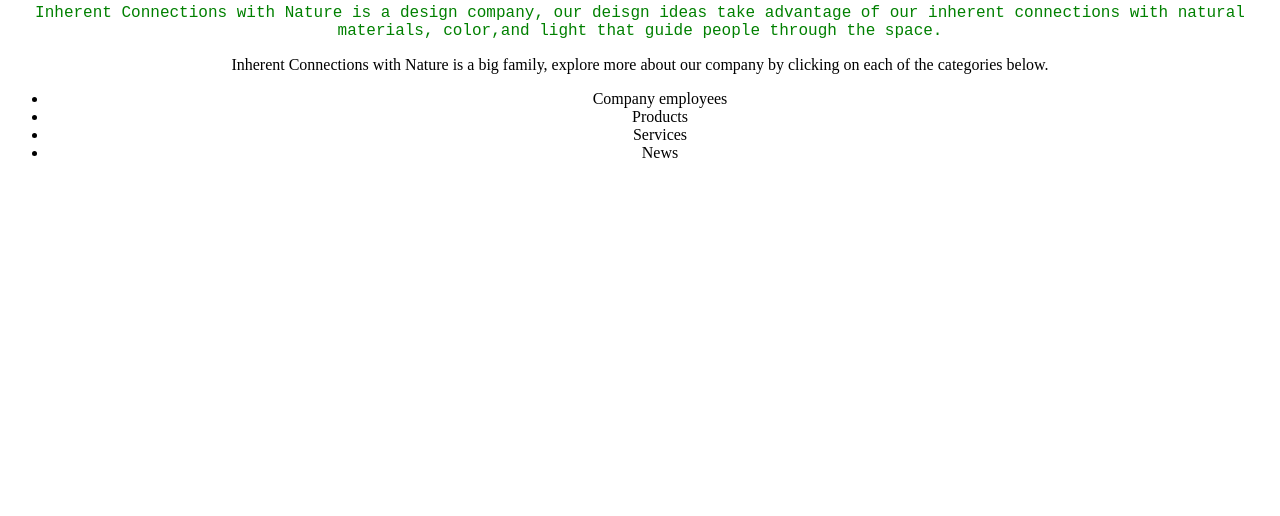
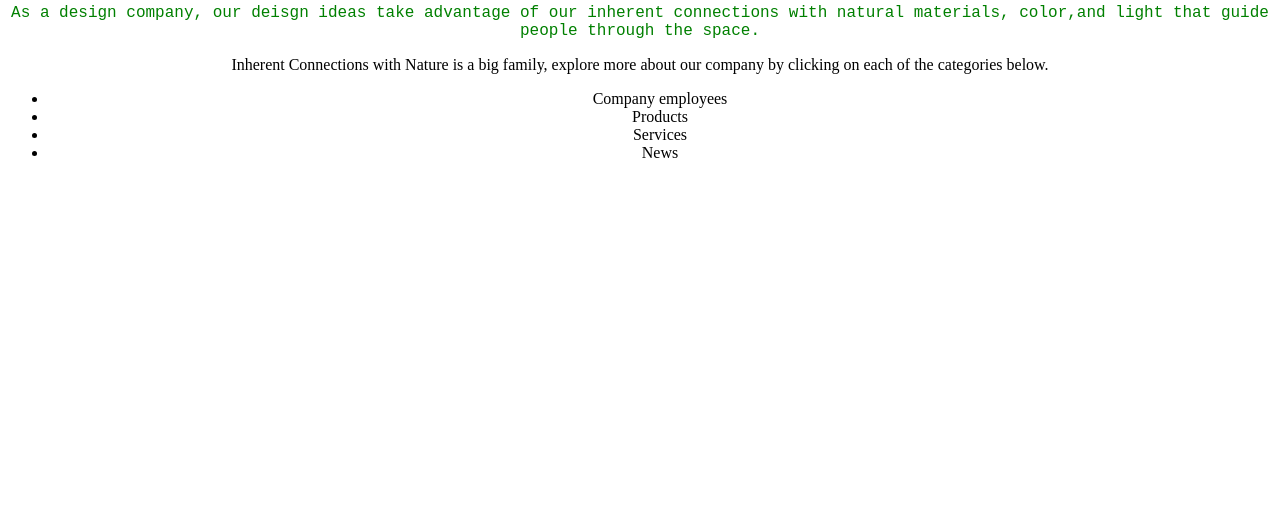
Before and after one commit to yuer6666/yuer6666.github.io, a plain HTML site: page multipage/index.html in a window 1280 px wide. Shown: the part 284-800 px from the top of the page. Drawn offline with Linux system fonts and the light colour scheme.

Commit message:
Update index.html

```diff
--- a/multipage/index.html
+++ b/multipage/index.html
@@ -8,7 +8,7 @@
     <h1><strong><i> Inherent Connections with Nature </i></strong></h1>
      <img src="images/Nature design element in rainbow colors.jpeg" alt="Our company logo is a rainbow made of colored leaves.">
     <p style="color: green;font-family:'Courier New';">
-      Inherent Connections with Nature is a design company, our deisgn ideas take advantage of our inherent connections with natural materials, color,and light that guide people through the space.
+      As a design company, our deisgn ideas take advantage of our inherent connections with natural materials, color,and light that guide people through the space.
     </p>
     <p>
 
```
